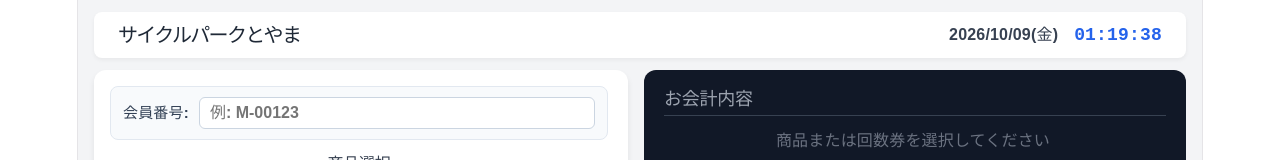
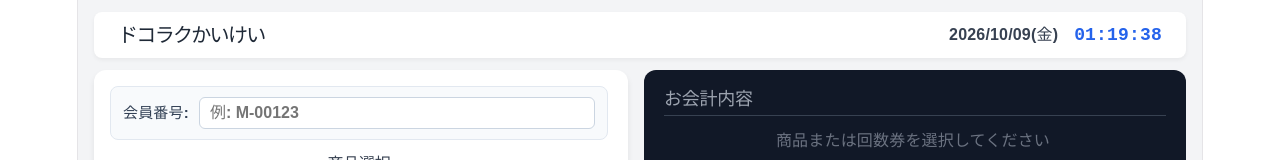
Before and after one commit to Fei-0115/dokorakukaikei-o0o0, a React (Vite) app: page / in a window 1280 px wide. Shown: the top 160 px of the page. Built offline with nearby package versions, Linux system fonts and the light colour scheme.

Commit message:
更新内容のメモ（例: 価格の修正など）

```diff
--- a/src/App.tsx
+++ b/src/App.tsx
@@ -198,7 +198,7 @@
       }}>
         {/* 【色変更】店舗タイトルの文字色 */}
         <h1 style={{ margin: 0, fontSize: '20px', fontWeight: 'bold', color: '#1f2937' }}>
-          サイクルパークとやま
+          ドコラクかいけい
         </h1>
 
         {/* 右上の時計表示エリア */}
```
